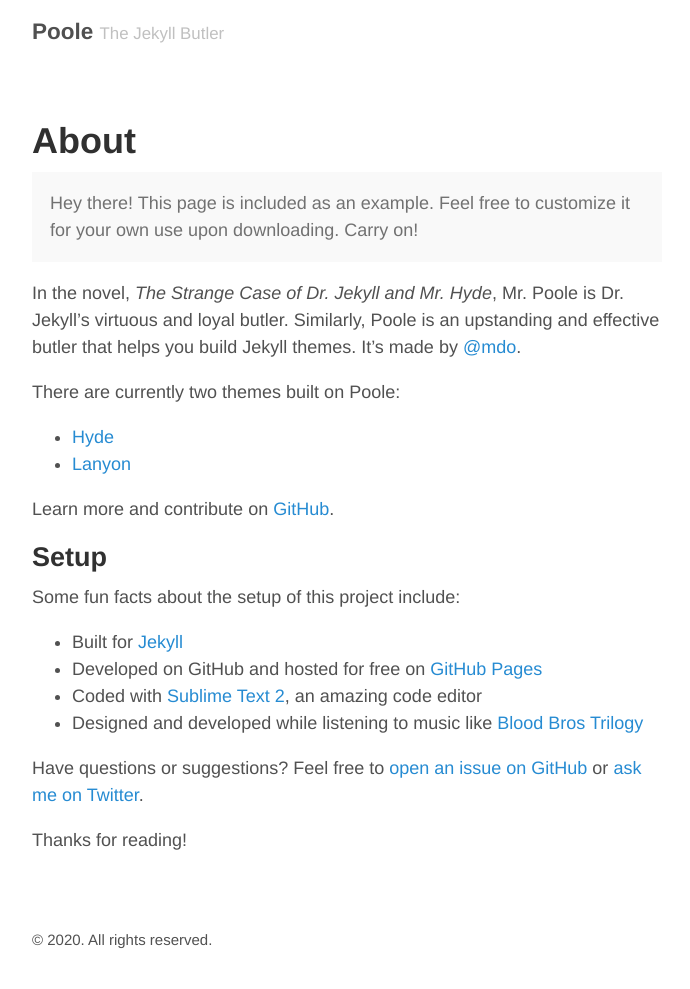
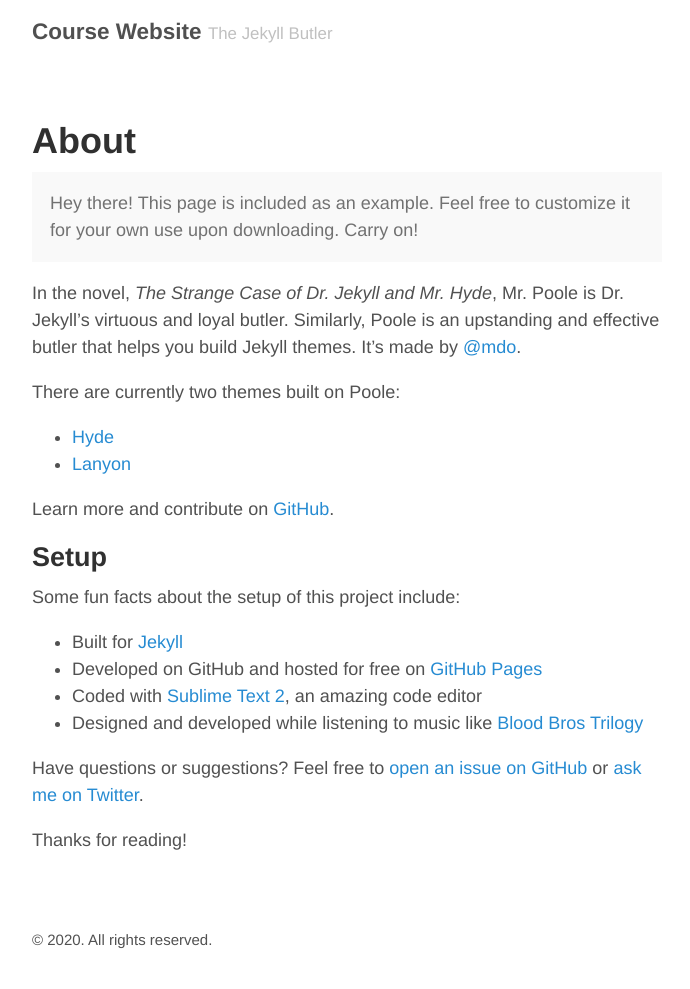
Before and after one commit to donlapark/ds351, a Jekyll site: the page built from about.md, in a window 1280 px wide. Shown: the whole page, without its empty margins (293-983 px from the left). Built offline with Jekyll 4.4.1, drawn with Linux system fonts in a browser that asks for light colours.

Commit message:
initial commit

```diff
--- a/_config.yml
+++ b/_config.yml
@@ -4,7 +4,7 @@
 permalink:           pretty
 
 # Setup
-title:               Poole
+title:               Course Website
 tagline:             The Jekyll Butler
 url:                 http://getpoole.com
 paginate:            1
```
